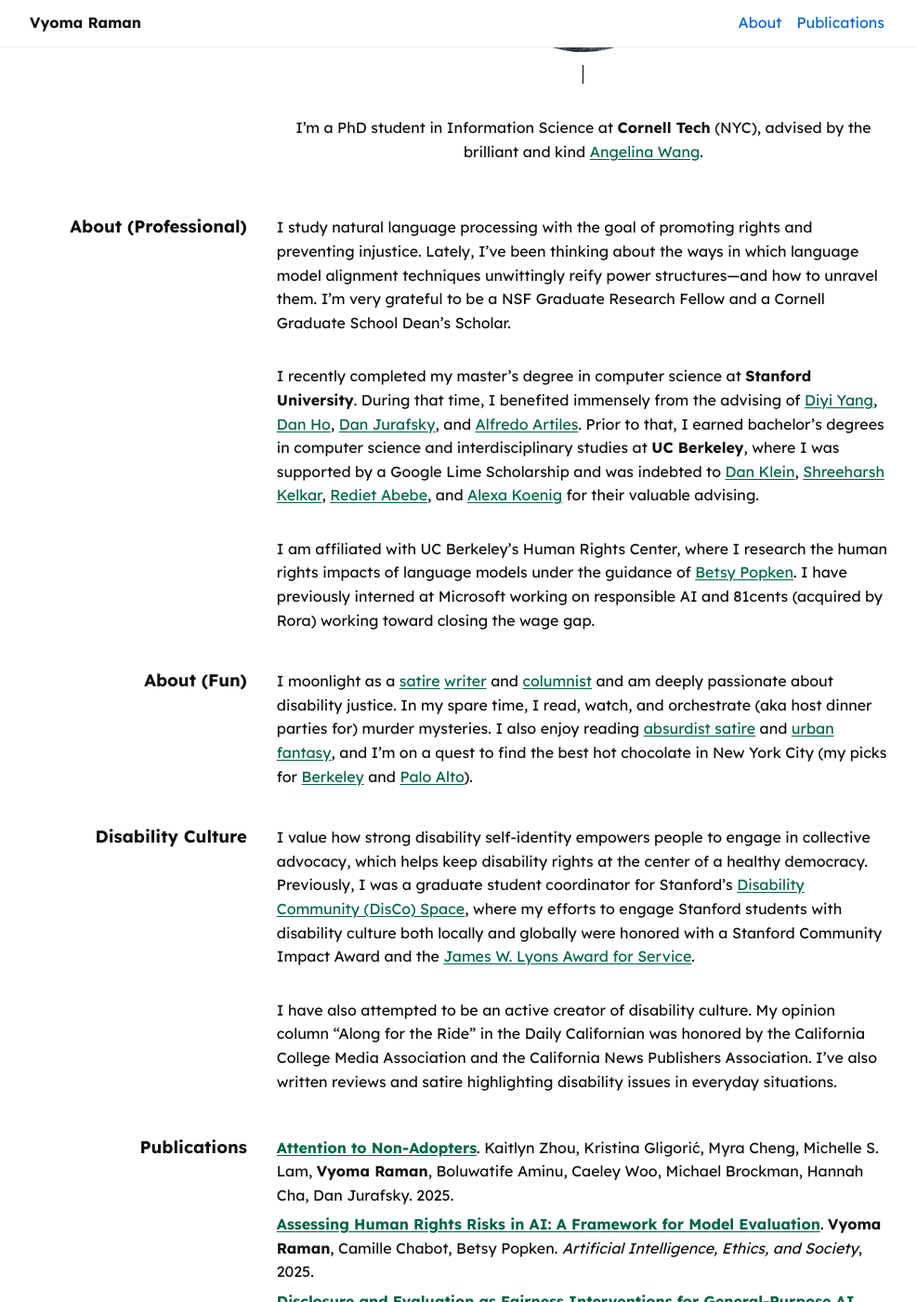
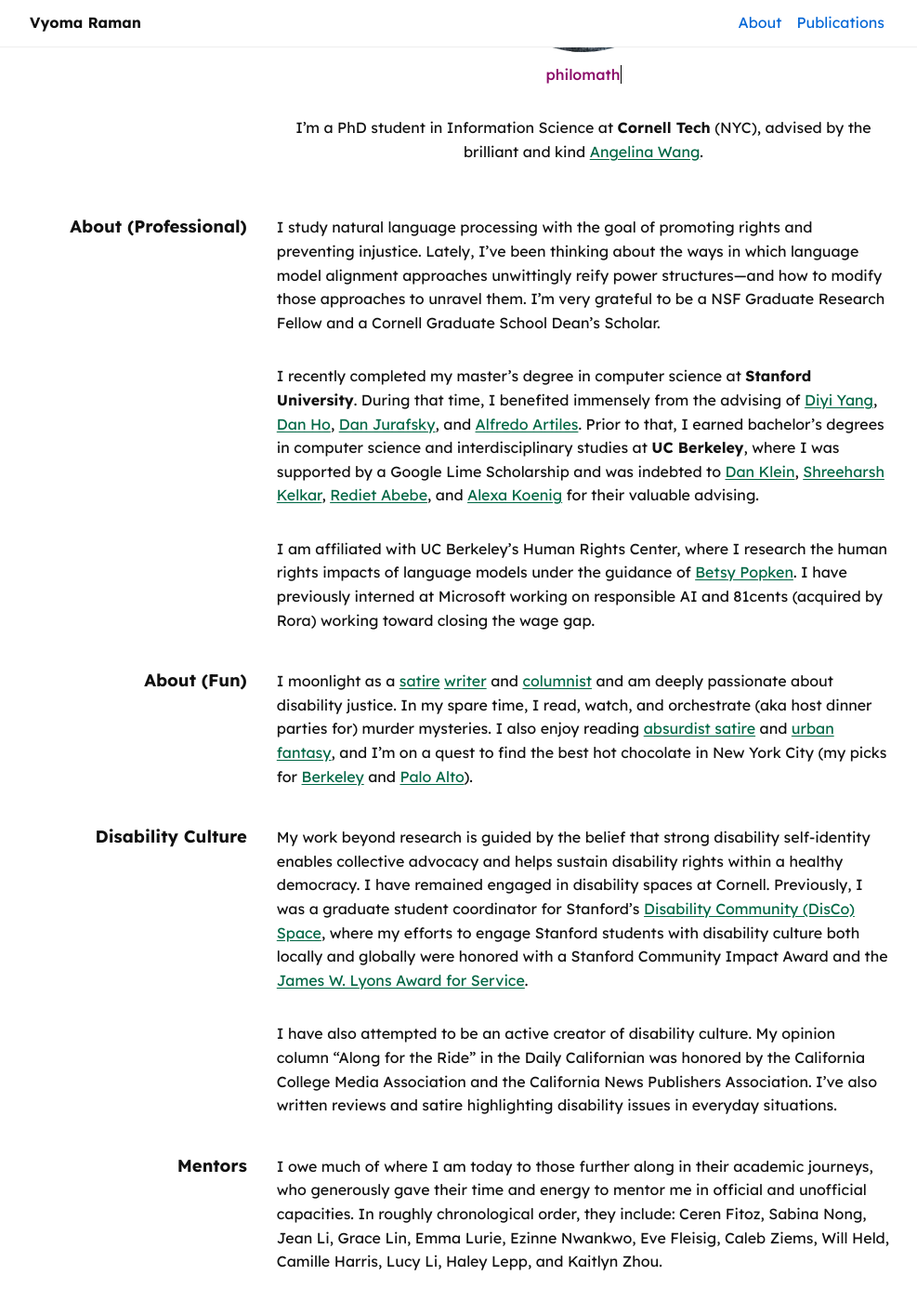
Before and after one commit to vyoma-raman/vyoma-raman.github.io, a Jekyll site: the page built from index.markdown, in a window 1280 px wide and 1400 px high, scrolled down 331 px. Shown: the whole window at 93% size, without its empty margins (148-1135 px from the left). Built offline with Jekyll 4.4.1, drawn with Linux system fonts in a browser that asks for light colours.

Commit message:
Update language about myself

```diff
--- a/index.markdown
+++ b/index.markdown
@@ -14,7 +14,7 @@ layout: home
     <span
       class="typing"
       data-period="2000"
-      data-type='["human rights nerd","NLP researcher","disability justice advocate","PhD student"]'
+      data-type='["researcher", "philomath","bookworm","interdisciplinarian"]'
     ></span>
   </p>
 
@@ -28,7 +28,7 @@ layout: home
 <section id="about-pro" markdown="1">
 ## About (Professional)
 
-I study natural language processing with the goal of promoting rights and preventing injustice<!-- (skip to my publications) -->. Lately, I’ve been thinking about the ways in which language model alignment techniques unwittingly reify power structures—and how to unravel them. I’m very grateful to be a NSF Graduate Research Fellow and a Cornell Graduate School Dean’s Scholar.
+I study natural language processing with the goal of promoting rights and preventing injustice<!-- (skip to my publications) -->. Lately, I’ve been thinking about the ways in which language model alignment approaches unwittingly reify power structures—and how to modify those approaches to unravel them. I’m very grateful to be a NSF Graduate Research Fellow and a Cornell Graduate School Dean’s Scholar.
 
 I recently completed my master’s degree in computer science at **Stanford University**. During that time, I benefited immensely from the advising of [Diyi Yang](https://cs.stanford.edu/~diyiy/), [Dan Ho](https://law.stanford.edu/daniel-e-ho/), [Dan Jurafsky](https://web.stanford.edu/~jurafsky/), and [Alfredo Artiles](https://ed.stanford.edu/faculty/artiles). Prior to that, I earned bachelor’s degrees in computer science and interdisciplinary studies at **UC Berkeley**, where I was supported by a Google Lime Scholarship and was indebted to [Dan Klein](https://www2.eecs.berkeley.edu/Faculty/Homepages/klein.html), [Shreeharsh Kelkar](https://shreeharshkelkar.net/), [Rediet Abebe](https://www.redietabebe.com/), and [Alexa Koenig](https://www.law.berkeley.edu/our-faculty/faculty-profiles/alexa-koenig/) for their valuable advising.
 
@@ -38,14 +38,18 @@ I am affiliated with UC Berkeley's Human Rights Center, where I research the hum
 <section id="about-fun" markdown="1">
 ## About (Fun)
 I moonlight as a [satire](https://thefreepeach.com/author/vyomaraman/) [writer](https://thesqueakywheel.org/author/vyomaraman/) and [columnist](https://www.dailycal.org/archives/constructing-a-narrative-with-supporting-columns/article_316cc3fd-e95e-5a39-be31-de0a7d733db4.html) and am deeply passionate about disability justice. In my spare time, I read, watch, and orchestrate (aka host dinner parties for) murder mysteries. I also enjoy reading [absurdist satire](https://www.goodreads.com/book/show/56269278-the-trees) and [urban fantasy](https://www.goodreads.com/book/show/42074525-the-city-we-became), and I’m on a quest to find the best hot chocolate in New York City (my picks for [Berkeley](https://casadechocolates.com/) and [Palo Alto](https://www.coupacafe.com/)).
-
 </section>
 
 <section id="disability" markdown="1">
 ## Disability Culture
-I value how strong disability self-identity empowers people to engage in collective advocacy, which helps keep disability rights at the center of a healthy democracy. Previously, I was a graduate student coordinator for Stanford's [Disability Community (DisCo) Space](https://icil.stanford.edu/icil-programs/disability-community-disco-space), where my efforts to engage Stanford students with disability culture both locally and globally were honored with a Stanford Community Impact Award and the [James W. Lyons Award for Service](https://deanofstudents.stanford.edu/lyons/2025-james-w-lyons-award-service-awardees).
+My work beyond research is guided by the belief that strong disability self-identity enables collective advocacy and helps sustain disability rights within a healthy democracy. I have remained engaged in disability spaces at Cornell. Previously, I was a graduate student coordinator for Stanford's [Disability Community (DisCo) Space](https://icil.stanford.edu/icil-programs/disability-community-disco-space), where my efforts to engage Stanford students with disability culture both locally and globally were honored with a Stanford Community Impact Award and the [James W. Lyons Award for Service](https://deanofstudents.stanford.edu/lyons/2025-james-w-lyons-award-service-awardees).
 
 I have also attempted to be an active creator of disability culture. My opinion column "Along for the Ride" in the Daily Californian was honored by the California College Media Association and the California News Publishers Association. I’ve also written reviews and satire highlighting disability issues in everyday situations.
+</section>
+
+<section id="mentors" markdown="1">
+## Mentors
+I owe much of where I am today to those further along in their academic journeys, who generously gave their time and energy to mentor me in official and unofficial capacities. In roughly chronological order, they include: Ceren Fitoz, Sabina Nong, Jean Li, Grace Lin, Emma Lurie, Ezinne Nwankwo, Eve Fleisig, Caleb Ziems, Will Held, Camille Harris, Lucy Li, Haley Lepp, and Kaitlyn Zhou.
 </section>
 
 <section id="publications" markdown="1">
```
